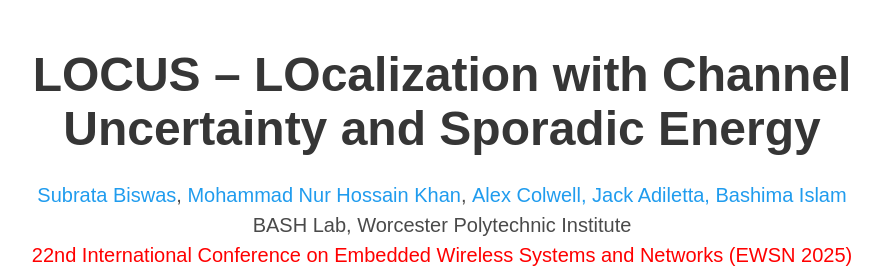
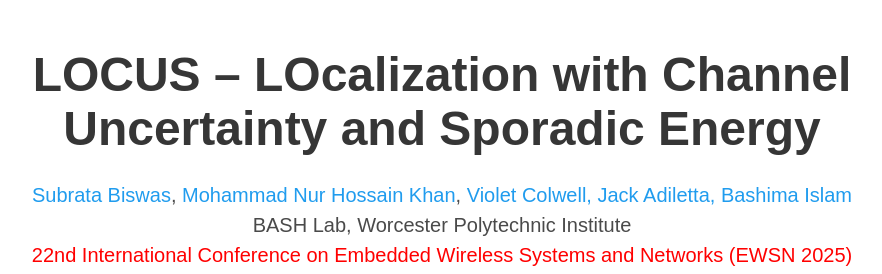
Before and after one commit to BASHLab/locus_project, a plain HTML site: page index.html in a window 1280 px wide. Shown: the top 274 px of the page, without its empty margins (198-1080 px from the left). Drawn offline with nearby package versions, Linux system fonts and the light colour scheme; some icons are missing; a web font is replaced by a local one.

Commit message:
Update index.html

```diff
--- a/index.html
+++ b/index.html
@@ -60,7 +60,7 @@
                 <span class="author-block">
                   <a href="https://users.wpi.edu/~mkhan/" target="_blank">Mohammad Nur Hossain Khan</a>,</span>
                     <span class="author-block">
-                  <a href="" target="_blank">Alex Colwell,</span>
+                  <a href="" target="_blank">Violet Colwell,</span>
                     <span class="author-block">
                   <a href="" target="_blank">Jack Adiletta,</span>
                   <span class="author-block">
```
